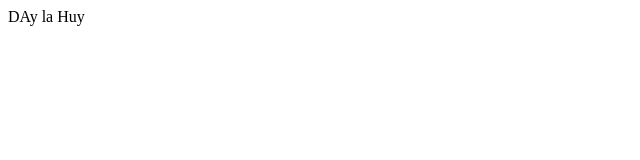
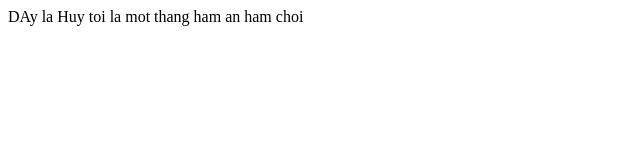
Before and after one commit to HuyHuyFE/DemoGit, a plain HTML site: page Quanly.html in a window 1280 px wide. Shown: the whole page, without its empty margins (0-640 px from the left). Drawn offline with Linux system fonts and the light colour scheme.

Commit message:
Update Quanly.html

```diff
--- a/Quanly.html
+++ b/Quanly.html
@@ -10,6 +10,8 @@
 
 <body>
     DAy la Huy
+    toi la mot thang ham an
+    ham choi
 </body>
 
 </html>
```
